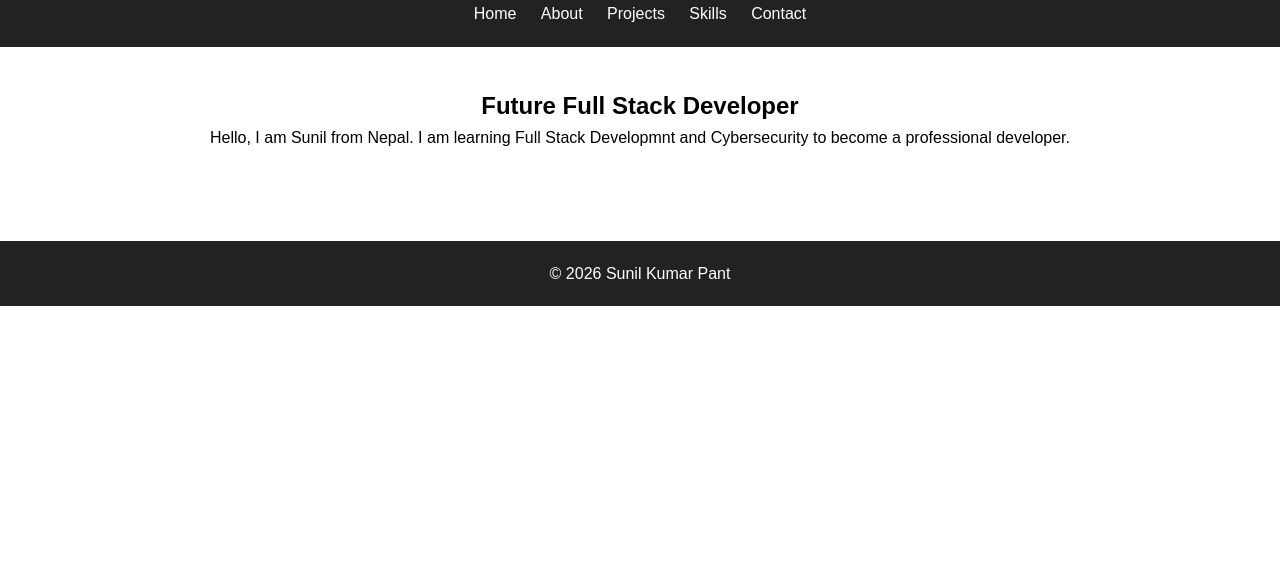
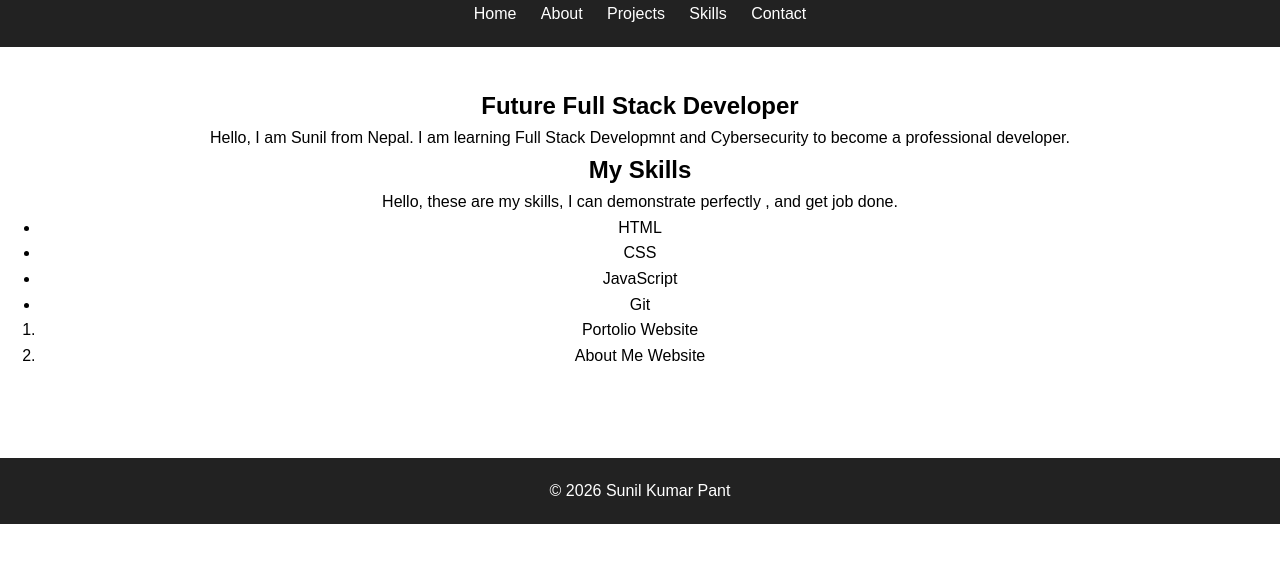
Before and after one commit to sunilkumarpant/portfolio--website, a plain HTML site: page index.html in a window 1280 px wide. Shown: the part 85-648 px from the top of the page. Drawn offline with Linux system fonts and the light colour scheme.

Commit message:
Build portfolio structure with semantic HTML

```diff
--- a/index.html
+++ b/index.html
@@ -35,6 +35,25 @@
 
     </section>
 
+    <section>
+      <h2>My Skills</h2>
+      <p>Hello, these are my skills, I can demonstrate perfectly , and get job done. </p>
+
+      <ul>
+        <li>HTML</li>
+        <li>CSS</li>
+        <li>JavaScript</li>
+        <li>Git</li>
+      </ul>
+    </section>
+
+    <section>
+      <ol>
+        <li>Portolio Website</li>
+        <li>About Me Website</li>
+      </ol>
+    </section>
+
   </main>
 
   <footer>
```
